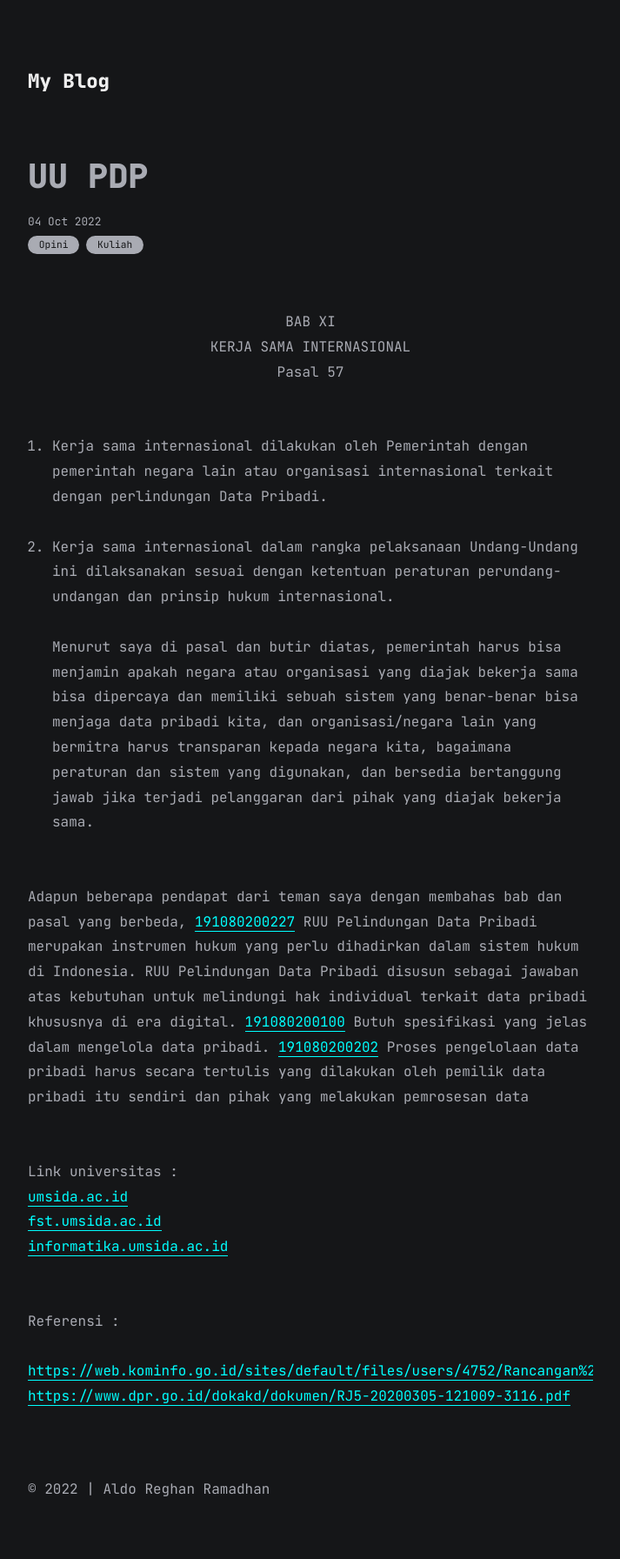
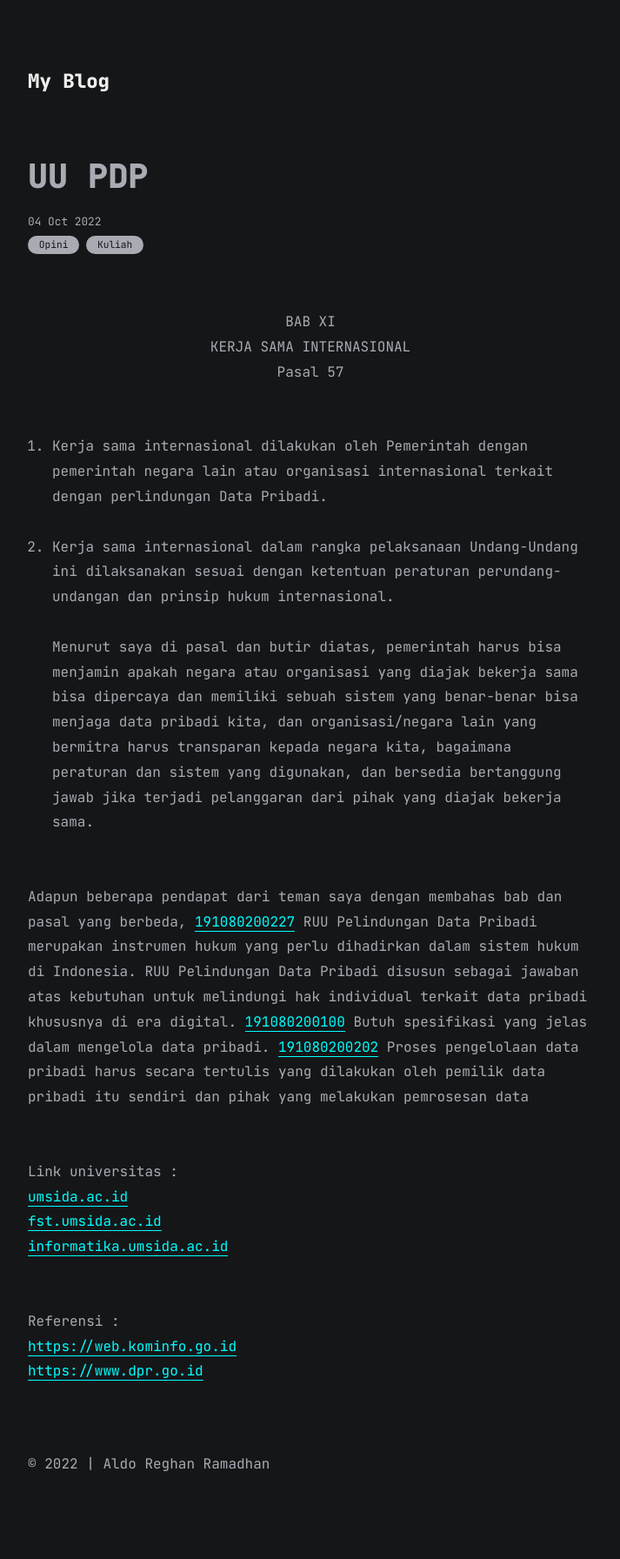
Before and after one commit to AldoReghan/aldoreghan.github.io, a Jekyll site: the page built from all_collections/_posts/2022-10-04-pdp-review.markdown, in a window 1280 px wide. Shown: the whole page at 87% size, without its empty margins (283-996 px from the left). Built offline with Jekyll 4.4.1, drawn with Linux system fonts in a browser that asks for light colours; after the commit the page ends 1763 px from its top, so only the background shows below that.

Commit message:
update uu pdp post

```diff
--- a/all_collections/_posts/2022-10-04-pdp-review.markdown
+++ b/all_collections/_posts/2022-10-04-pdp-review.markdown
@@ -22,6 +22,6 @@ Link universitas : <br>
 [fst.umsida.ac.id](https://fst.umsida.ac.id/)<br>
 [informatika.umsida.ac.id](https://informatika.umsida.ac.id/)<br><br>
 
-Referensi : <br><br>
-[https://web.kominfo.go.id/sites/default/files/users/4752/Rancangan%20UU%20PDP%20Final%20%28Setneg%20061219%29.pdf](https://web.kominfo.go.id/sites/default/files/users/4752/Rancangan%20UU%20PDP%20Final%20%28Setneg%20061219%29.pdf)<br>
-[https://www.dpr.go.id/dokakd/dokumen/RJ5-20200305-121009-3116.pdf](https://www.dpr.go.id/dokakd/dokumen/RJ5-20200305-121009-3116.pdf)
+Referensi : <br>
+[https://web.kominfo.go.id](https://web.kominfo.go.id/sites/default/files/users/4752/Rancangan%20UU%20PDP%20Final%20%28Setneg%20061219%29.pdf)<br>
+[https://www.dpr.go.id](https://www.dpr.go.id/dokakd/dokumen/RJ5-20200305-121009-3116.pdf)
```
